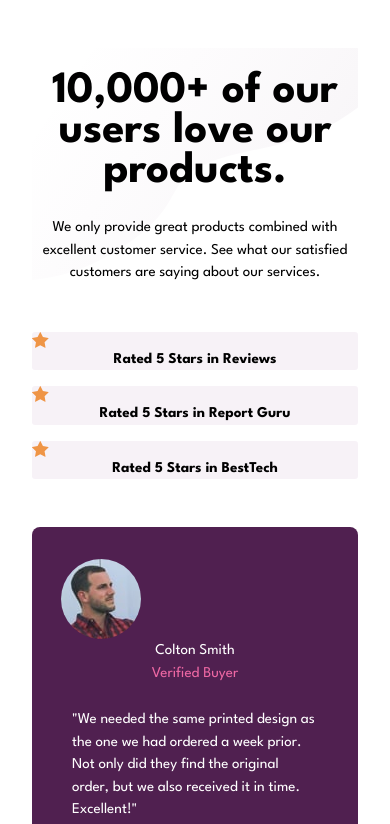
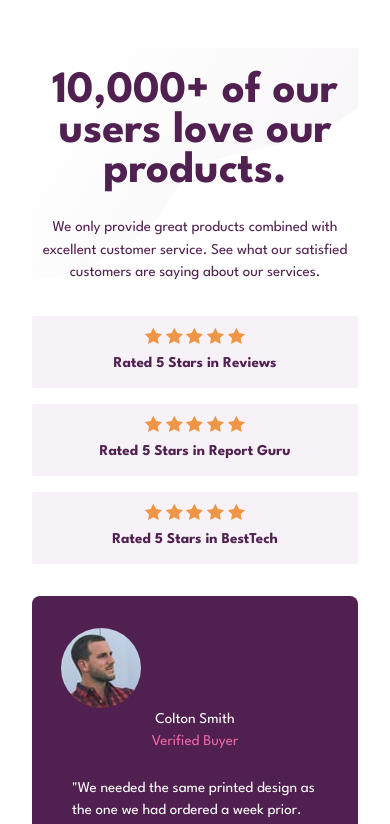
Before and after one commit to sclingan/social-proof-section, a React (Vite) app: page / in a window 390 px wide. Shown: the top 824 px of the page. Built offline with nearby package versions, Linux system fonts and the light colour scheme.

Commit message:
Fixed semantic HTML and mobile layout

```diff
--- a/src/App.css
+++ b/src/App.css
@@ -44,11 +44,13 @@ p, h1, h2, h3, h4, h5, h6 {
 /*
   TODO:
   check background images
+  check font weights
 */
 body {
   font-family: "League Spartan";
   font-size: 0.9375rem;
   font-weight: 400;
+  color: hsl(300, 43%, 22%);
 }
 
 .App {
@@ -69,8 +71,10 @@ h1 {
   padding-block: 1.5rem;
 }
 
-aside {
-  padding-block: 2rem;
+ul {
+  list-style-type: none;
+  margin: 2rem 0;
+  padding: 0;
 }
 
 .rating {
@@ -78,16 +82,23 @@ aside {
   border-radius: 0.2rem;
   margin-top: 1rem;
   font-weight: 700;
+  padding-block: 0.8rem;
 }
 
-.icon-star {
-  -o-object-position: center;
-     object-position: center;
+.rating::before {
+  content: "";
+  display: block;
+  height: 1rem;
+  width: 6.3rem;
+  background-image: url("../public/images/icon-star.svg");
+  background-repeat: space;
+  margin: 0 auto;
+  margin-bottom: 0.5rem;
 }
 
 .profile {
   background-color: hsl(300, 43%, 22%);
-  color: hsl(0, 0%, 100%);
+  color: white;
   border-radius: 0.5rem;
   margin-top: 1rem;
   padding-top: 2rem;
@@ -106,4 +117,5 @@ aside {
   text-align: left;
   padding-inline: 0.7rem;
   padding-block: 1.5rem;
+  color: hsl(0, 0%, 100%);
 }/*# sourceMappingURL=App.css.map */
--- a/src/App.scss
+++ b/src/App.scss
@@ -14,13 +14,14 @@ $ff: 'League Spartan';
 /*
   TODO:
   check background images
+  check font weights
 */
 
 body {
     font-family: $ff;
     font-size: $font-size;
     font-weight: $fw-400;
-    // background-image: url('../public/images/bg-pattern-top-mobile.svg');
+    color: $dark-magenta;
 }
 
 .App {
@@ -41,8 +42,10 @@ h1 {
     padding-block: 1.5rem;
 }
 
-aside {
-    padding-block: 2rem;
+ul {
+    list-style-type: none;
+    margin: 2rem 0;
+    padding: 0;
 }
 
 .rating {
@@ -50,19 +53,23 @@ aside {
     border-radius: 0.2rem;
     margin-top: 1rem;
     font-weight: $fw-700;
+    padding-block: 0.8rem;
 }
 
-.icon-star {
-    object-position: center;
-}
-
-main {
-
+.rating::before {
+    content: "";
+    display: block;
+    height: 1rem;
+    width: 6.3rem;
+    background-image: url('../public/images/icon-star.svg');
+    background-repeat: space;
+    margin: 0 auto;
+    margin-bottom: 0.5rem;
 }
 
 .profile {
     background-color: $dark-magenta;
-    color: $white;
+    color: white;
     border-radius: 0.5rem;
     margin-top: 1rem;
     padding-top: 2rem;
@@ -81,4 +88,5 @@ main {
     text-align: left;
     padding-inline: 0.7rem;
     padding-block: 1.5rem;
+    color: $white;
 }
--- a/src/App.tsx
+++ b/src/App.tsx
@@ -16,28 +16,19 @@ function App() {
         See what our satisfied customers are saying about our services.
         </p>
       </header>
-      <aside>
-        <div className='rating'>
-          <img src={star} alt="" className='icon-star'></img>
-        <p>
+      <ul>
+        <li className='rating'>
           Rated 5 Stars in Reviews
-        </p>
-        </div>
-        <div className='rating'>
-        <img src={star} alt="" className='icon-star'></img>
-        <p>
+        </li>
+        <li className='rating'>
           Rated 5 Stars in Report Guru
-        </p>
-        </div>
-        <div className='rating'>
-        <img src={star} alt="" className='icon-star'></img>
-        <p>
+        </li>
+        <li className='rating'>
           Rated 5 Stars in BestTech
-        </p>
-        </div>
-      </aside>
-      <main>
-        <div className='profile'>
+        </li>
+      </ul>
+      <ul>
+        <li className='profile'>
           <img src={colton} alt="" className='profile-icon'></img>
           <p>
             Colton Smith
@@ -50,8 +41,9 @@ function App() {
             Not only did they find the original order, but we also received it in time.
             Excellent!"
           </p>
-        </div>
-        <div className='profile'>
+        </li>
+
+        <li className='profile'>
           <img src={irene} alt="" className='profile-icon'></img>
           <p>
             Irene Roberts
@@ -63,8 +55,9 @@ function App() {
             "Customer service is always excellent and very quick turn around. Completely
             delighted with the simplicity of the purchase and the speed of delivery."
           </p>
-        </div>
-        <div className='profile'>
+        </li>
+
+        <li className='profile'>
           <img src={anne} alt="" className='profile-icon'></img>
           <p>
             Anne Wallace
@@ -76,8 +69,8 @@ function App() {
             "Put an order with this company and can only praise them for the very high
             standard. Will definitely use them again and recommend them to everyone!"
           </p>
-        </div>
-      </main>
+        </li>
+      </ul>
     </div>
   )
 }
```
Also changed, not shown: 1 other file (tests, documents, lock files or other folders). Lines whose indentation alone changed are shown as unchanged.
